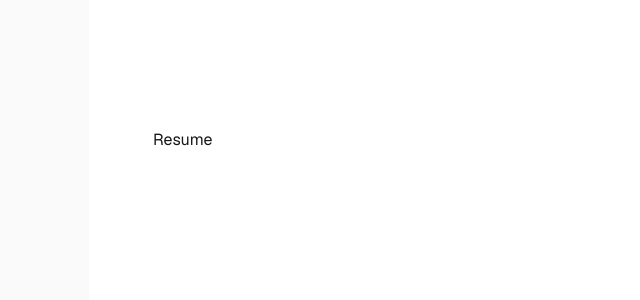
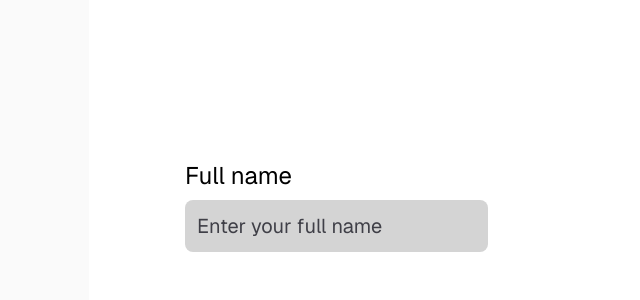
Before and after one commit to Buenohy/nextjs-resume-generator-cv, a Next.js app: page / in a window 1280 px wide. Shown: the top 300 px of the page, without its empty margins (167-807 px from the left). Built offline with nearby package versions, Linux system fonts and the light colour scheme.

Commit message:
feat: Card with children and interface

```diff
--- a/src/app/components/Card.tsx
+++ b/src/app/components/Card.tsx
@@ -1,3 +1,9 @@
-export default function Card() {
-  return <div className="rounded-2xl bg-white p-8"></div>;
+import { ReactNode } from 'react';
+
+interface CardProps {
+  children: ReactNode;
 }
+
+export default function Card({ children }: CardProps) {
+  return <div className="rounded-2xl bg-white p-8">{children}</div>;
+}
--- /dev/null
+++ b/src/app/components/Input.tsx
@@ -0,0 +1,19 @@
+interface InputProps {
+  title: string;
+  placeholder: string;
+}
+
+export default function Input({ title, placeholder }: InputProps) {
+  return (
+    <div className="flex flex-col gap-2">
+      <h1 className="text-black text-2xl">{title}</h1>
+      <input
+        className="bg-neutral-300 rounded-lg placeholder:text-zinc-700 text-black p-3 text-xl"
+        type="text"
+        name=""
+        id=""
+        placeholder={placeholder}
+      />
+    </div>
+  );
+}
--- a/src/app/page.tsx
+++ b/src/app/page.tsx
@@ -1,11 +1,15 @@
 import Card from './components/Card';
+import Input from './components/Input';
 
 export default function Home() {
   return (
     <div className="flex min-h-screen items-center justify-center bg-zinc-50 font-sans dark:bg-black">
       <main className="flex min-h-screen w-full max-w-3xl flex-col items-center justify-between py-32 px-16 bg-white dark:bg-black sm:items-start">
-        <h1>Resume</h1>
-        <Card />
+        <div>
+          <Card>
+            <Input title="Full name" placeholder="Enter your full name" />
+          </Card>
+        </div>
       </main>
     </div>
   );
```
